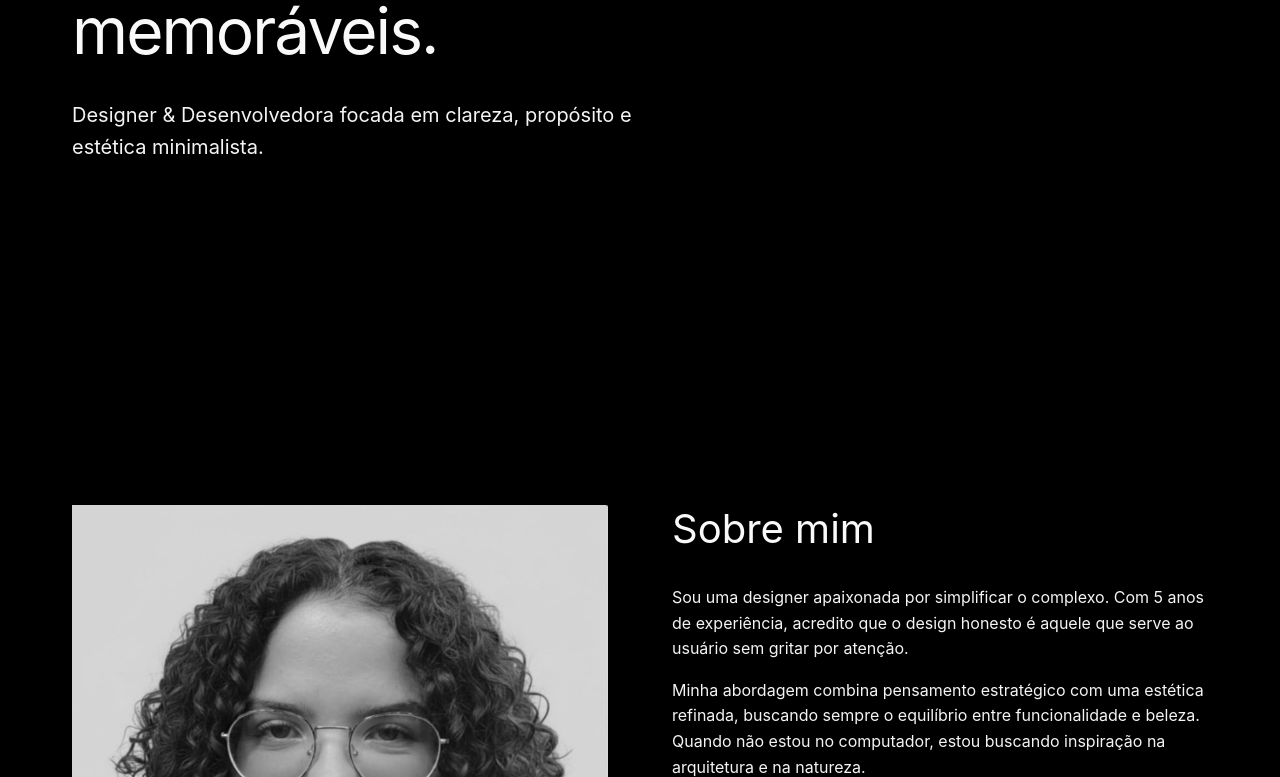
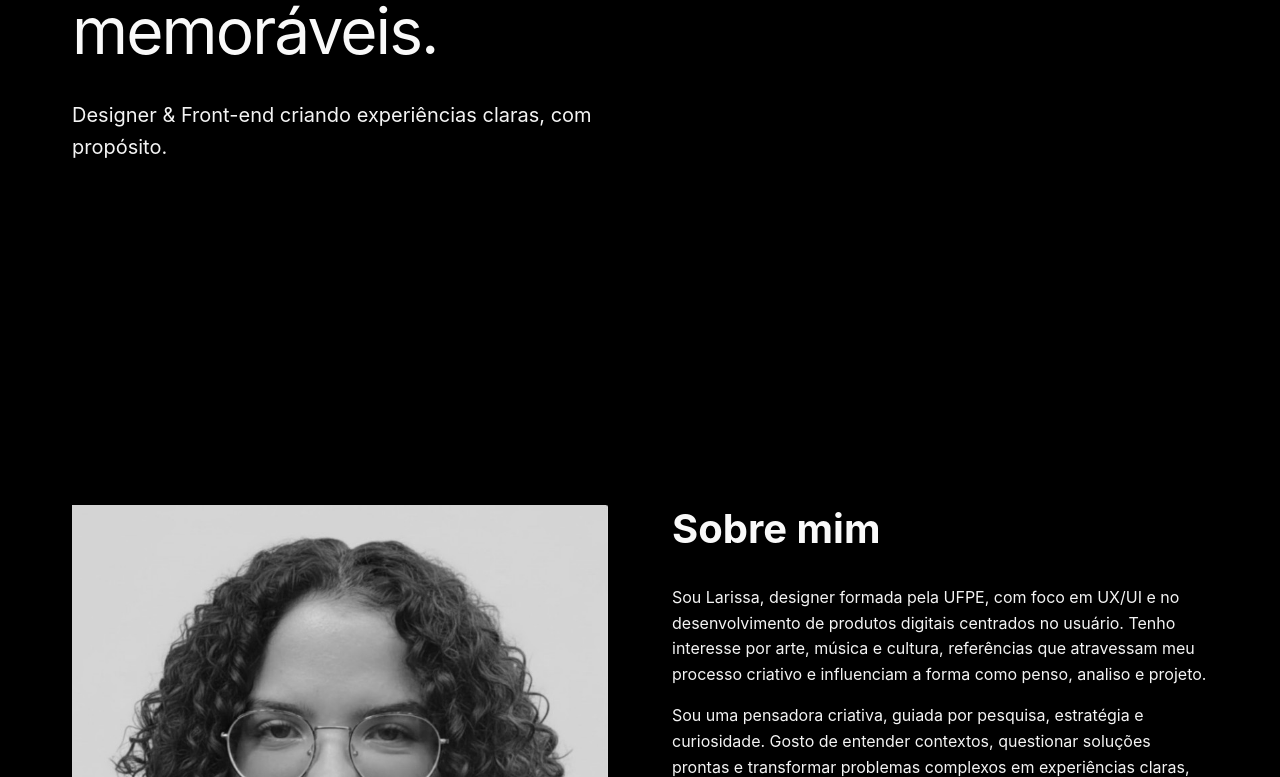
Before and after one commit to TekoFamily/lari_port, a React (Vite) app in the folder portfolio_net/: page / in a window 1280 px wide. Shown: the part 423-1200 px from the top of the page. Built offline with nearby package versions, Linux system fonts and the light colour scheme.

Commit message:
alterações textuais homepage

```diff
--- a/portfolio_net/src/components/About.jsx
+++ b/portfolio_net/src/components/About.jsx
@@ -24,15 +24,12 @@ const About = () => {
 
                     {/* Coluna de Texto */}
                     <div className="about-text">
-                        <h2>Sobre mim</h2>
+                        <h2 style={{ fontWeight: 'bold' }}>Sobre mim</h2>
                         <p>
-                            Sou uma designer apaixonada por simplificar o complexo. Com 5 anos de experiência,
-                            acredito que o design honesto é aquele que serve ao usuário sem gritar por atenção.
+                            Sou Larissa, designer formada pela UFPE, com foco em UX/UI e no desenvolvimento de produtos digitais centrados no usuário. Tenho interesse por arte, música e cultura, referências que atravessam meu processo criativo e influenciam a forma como penso, analiso e projeto.
                         </p>
                         <p>
-                            Minha abordagem combina pensamento estratégico com uma estética refinada,
-                            buscando sempre o equilíbrio entre funcionalidade e beleza. Quando não estou
-                            no computador, estou buscando inspiração na arquitetura e na natureza.
+                          Sou uma pensadora criativa, guiada por pesquisa, estratégia e curiosidade. Gosto de entender contextos, questionar soluções prontas e transformar problemas complexos em experiências claras, acessíveis e funcionais. Acredito no design como ferramenta de impacto real, capaz de conectar pessoas, produtos e objetivos de negócio.
                         </p>
                     </div>
                 </div>
--- a/portfolio_net/src/components/Hero.jsx
+++ b/portfolio_net/src/components/Hero.jsx
@@ -11,7 +11,7 @@ const Hero = () => {
         </h1>
 
         <p className="hero-sub">
-          Designer & Desenvolvedora focada em clareza, propósito e estética minimalista.
+          Designer & Front-end criando experiências claras, com propósito.
         </p>
       </div>
     </section>
```
